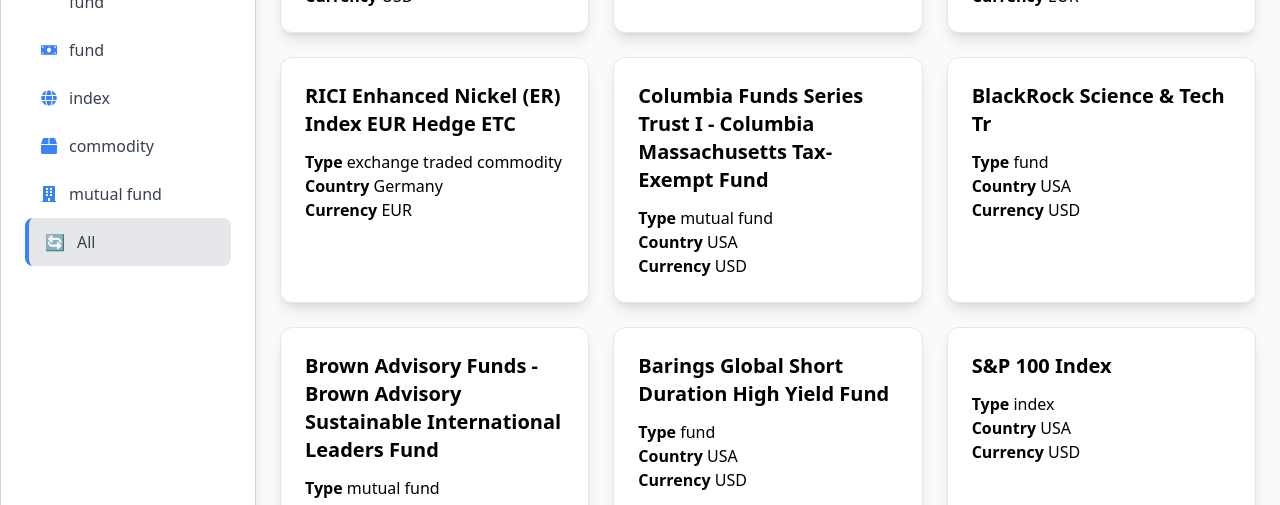
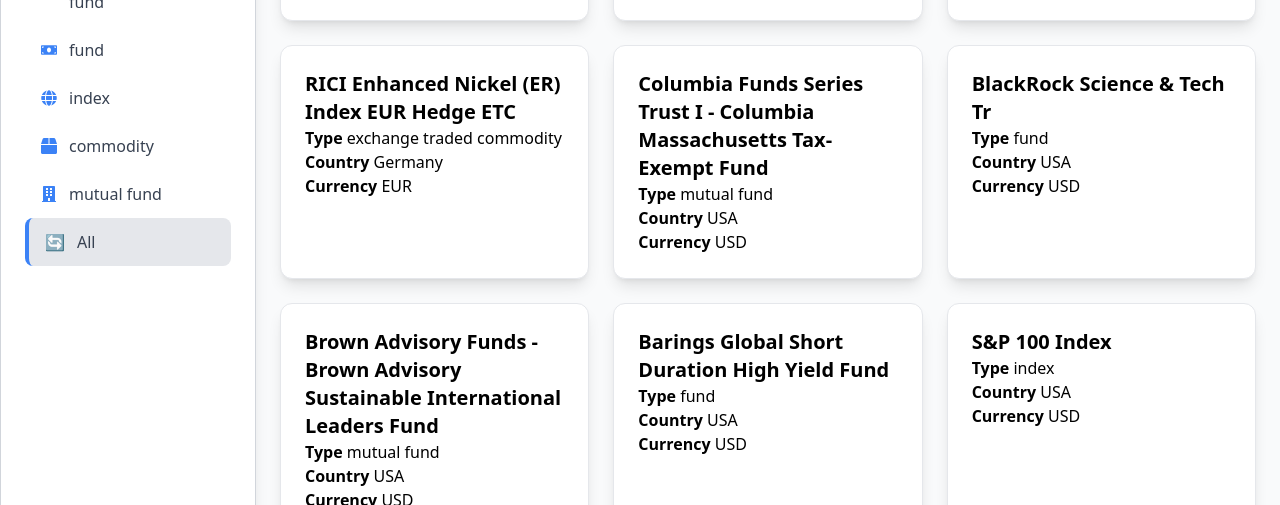
Before and after one commit to heshamaref388/Task2, a React (Vite) app: page / in a window 1280 px wide. Shown: the part 295-800 px from the top of the page. Built offline with nearby package versions, Linux system fonts and the light colour scheme.

Commit message:
Initial commit

```diff
--- a/src/Componants/Home/Home.jsx
+++ b/src/Componants/Home/Home.jsx
@@ -131,9 +131,9 @@
                 }`}
               >
                 <div className="p-4 sm:p-6">
-                  <h3 className="text-lg sm:text-xl font-semibold mb-3">
+                  <strong className="text-lg sm:text-xl font-semibold mb-3">
                     {item._source.name}
-                  </h3>
+                  </strong>
                   <p>
                     <strong>{t("type")}</strong> {item._source.type}
                   </p>
```
